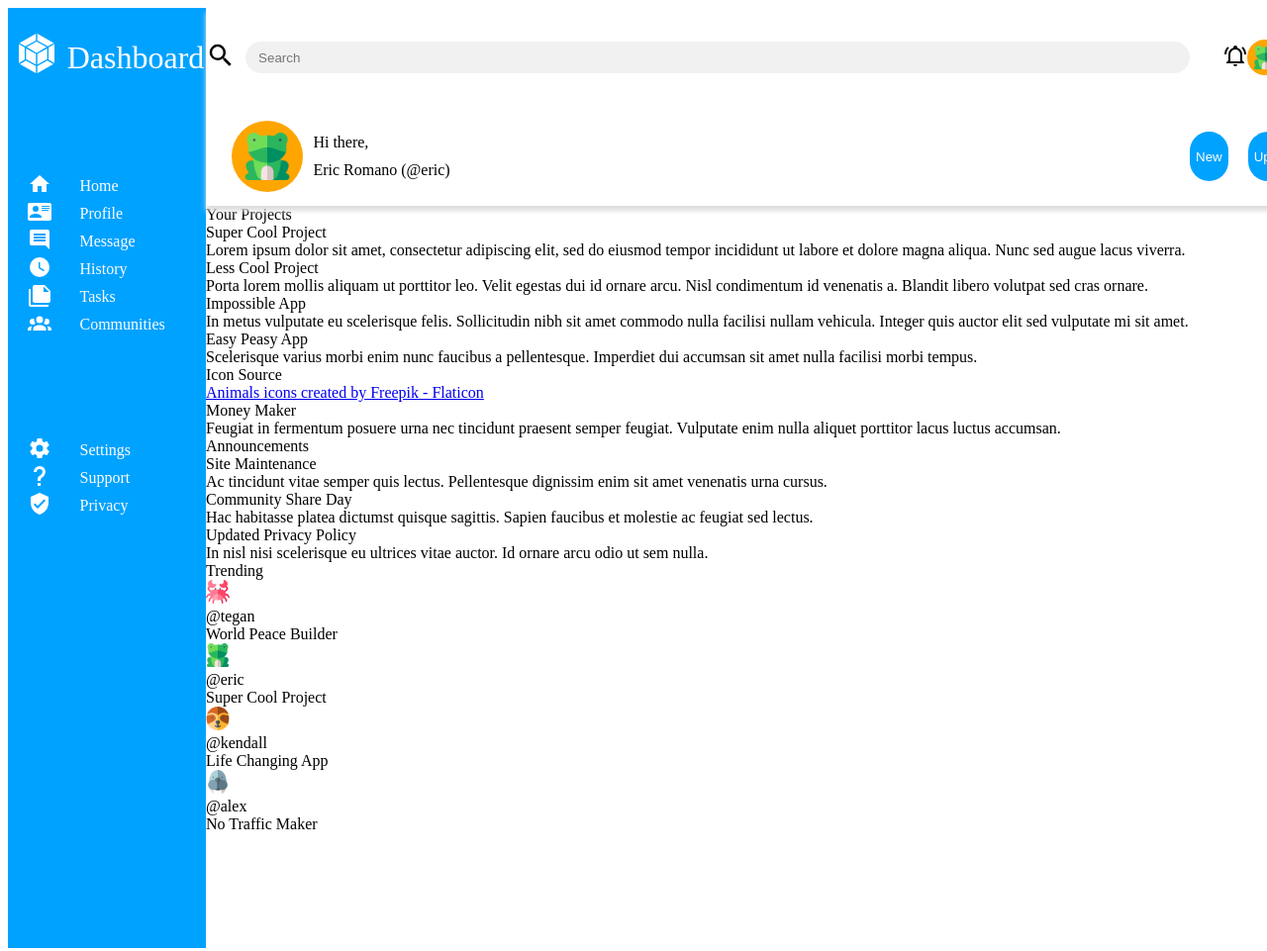
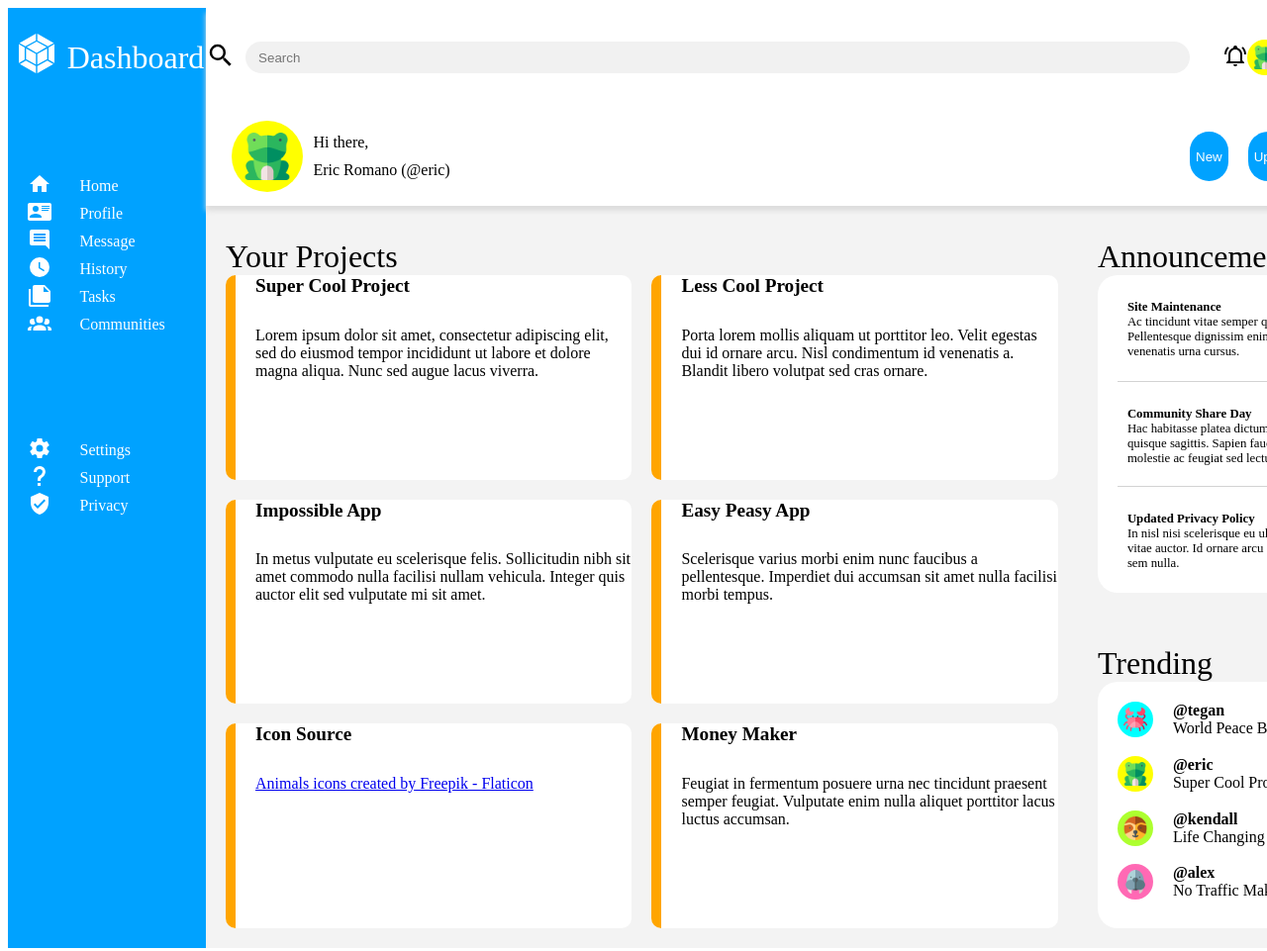
Before and after one commit to ecr1980/admin_dashboard, a plain HTML site: page index.html in a window 1280 px wide. Shown: the top 961 px of the page at 99% size. Drawn offline with Linux system fonts and the light colour scheme.

Commit message:
Almost all styling complete.

```diff
--- a/assets/style.css
+++ b/assets/style.css
@@ -143,9 +143,147 @@
   color: white;
 }
 
-.info_screen {
+.info_sections {
   background-color: rgb(243, 243, 243);
   display: grid;
-  grid-template-columns: 3fr 1f;
+  grid-template-columns: 3fr 1fr;
   grid-template-rows: 1fr 1fr;
 }
+
+.info_section {
+  display: grid;
+  grid-template-columns: 1fr;
+  grid-template-rows: 50px 1fr;
+}
+
+.info_title {
+  display: flex;
+  flex-direction: column;
+  justify-content: flex-end;
+  font-size: 2rem;
+}
+
+.projects {
+  grid-row: 1 / 3;
+  grid-column: 1/2;
+  padding: 20px;
+}
+
+.project_cards {
+  display: grid;
+  grid-template-columns: 1fr 1fr;
+  grid-template-rows: 1fr 1fr 1fr;
+  gap: 20px;
+}
+
+.project_card {
+  display: grid;
+  grid-template-columns: 10px 1fr;
+  grid-template-rows: 1fr 2fr 1fr;
+  column-gap: 20px;
+  background-color: white;
+  border-radius: 10px;
+}
+
+.project_card_left_border {
+  grid-column: 1 / 2;
+  grid-row: 1 / 4;
+  background-color: orange;
+  border-top-left-radius: 10px;
+  border-bottom-left-radius: 10px;
+}
+
+.card_title {
+  font-size: 1.2rem;
+  font-weight: bold;
+}
+
+.announcements {
+  grid-column: 2 / 3;
+  padding: 20px;
+}
+
+.announcement_card {
+  display: grid;
+  grid-template-columns: 1fr;
+  grid-template-rows: repeat(3, 1fr);
+  padding-left: 20px;
+  padding-right: 20px;
+  background-color: white;
+  border-radius: 20px;
+}
+
+.announcement {
+  display: grid;
+  grid-template-columns: 1f;
+  grid-template-rows: 40px 1fr;
+  padding-left: 10px;
+  padding-right: 10px;
+  padding-bottom: 20px;
+  font-size: .8rem;
+}
+
+.middle_announcement {
+  border-top: 1px solid lightgray;
+  border-bottom: 1px solid lightgray;
+}
+
+.announcement_title {
+  font-weight: bold;
+  display: flex;
+  flex-direction: column;
+  justify-content: flex-end;
+}
+
+.trending {
+  grid-column: 2 / 3;
+  padding: 20px;
+}
+
+.trending_card {
+  display: grid;
+  grid-template-columns: 1fr;
+  grid-template-rows: repeat(4, 1fr);
+  padding: 20px;
+
+  background-color: white;
+  border-radius: 20px;
+  gap: 10px;
+}
+
+.trending_topics {
+  display: grid;
+  grid-template-columns: 36px 3fr;
+  grid-template-rows: 18px 18px;
+  column-gap: 20px;
+}
+
+
+.trending_avatar {
+  grid-column: 1 / 2;
+  grid-row: 1 / 3;
+  display: grid;
+  align-items: center;
+  justify-items: center;
+  border-radius: 20px;
+}
+
+.avatar_1 {
+  background-color: aqua;
+}
+
+.avatar_2 {
+  background-color: yellow;
+}
+
+.avatar_3 {
+  background-color: greenyellow;
+}
+
+.avatar_4 {
+  background-color: hotpink;
+}
+.trending_name {
+  grid-column: 2 / 3;
+  font-weight: bold;
+}
```
